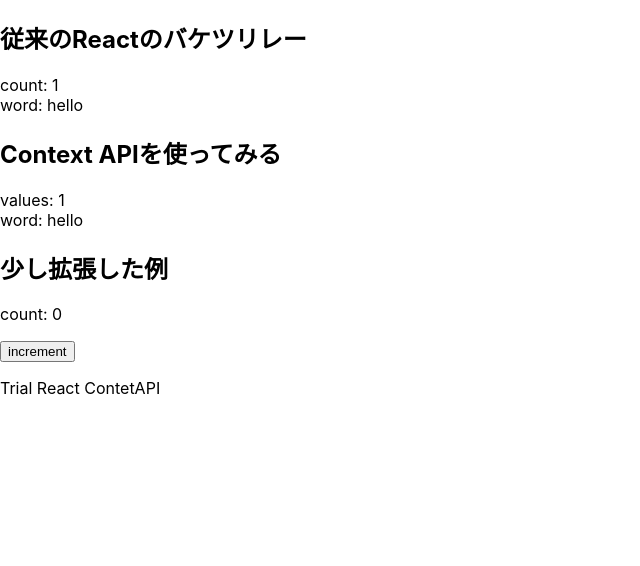
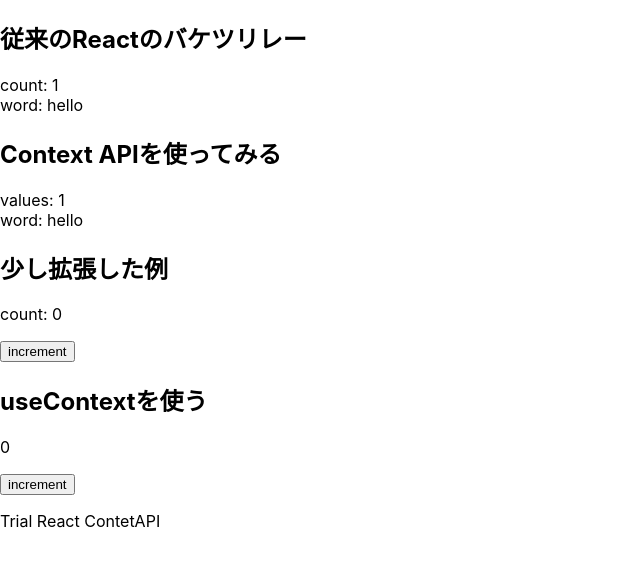
Before and after one commit to mrsekut/trial-react-context, a React (Create React App) app: page / in a window 1280 px wide. Shown: the top 566 px of the page, without its empty margins (0-640 px from the left). Built offline with nearby package versions, Linux system fonts and the light colour scheme.

Commit message:
[Add]useContext example

```diff
--- a/src/App.js
+++ b/src/App.js
@@ -1,13 +1,11 @@
 import * as React from 'react';
 import { Provider } from 'react-redux';
-// import Parent from './components/TrialContextAPI/index';
-// import TrialReactReduxContext from './components/TrialReactReduxContext';
 import store from './store';
-import Container from './containers/index';
 
 import ConventionParent from './components/ConventionalPattern/index';
 import SimpleContextAPIParent from './components/SimpleContextAPI/index';
 import ExtendedParent from './components/SlightlyExtendedContextAPI/index';
+import HooksParent from './components/TrialContextAPI/index';
 
 const App = () => (
   <Provider store={store}>
@@ -17,6 +15,8 @@
     <SimpleContextAPIParent />
     <h2>少し拡張した例</h2>
     <ExtendedParent />
+    <h2>useContextを使う</h2>
+    <HooksParent />
     <p>Trial React ContetAPI</p>
   </Provider>
 );
--- a/src/components/TrialContextAPI/index.jsx
+++ b/src/components/TrialContextAPI/index.jsx
@@ -4,7 +4,7 @@
 const CounterContext = createContext();
 
 // 親
-const Parent = () => {
+const HooksParent = () => {
   const [num, setNum] = useState(0);
   return (
     <CounterContext.Provider
@@ -17,15 +17,16 @@
     </CounterContext.Provider>
   );
 };
-export default Parent;
+export default HooksParent;
 
 // 子
 const Child = () => <Grandson />;
 
 // 孫
 const Grandson = () => {
-  const counter = useContext(CounterContext);
+  const counter = useContext(CounterContext); // hooksを使う
   return (
+    // いつも通りの書き方できる
     <>
       <p>{counter.num}</p>
       <button onClick={counter.increment}>increment</button>
```
